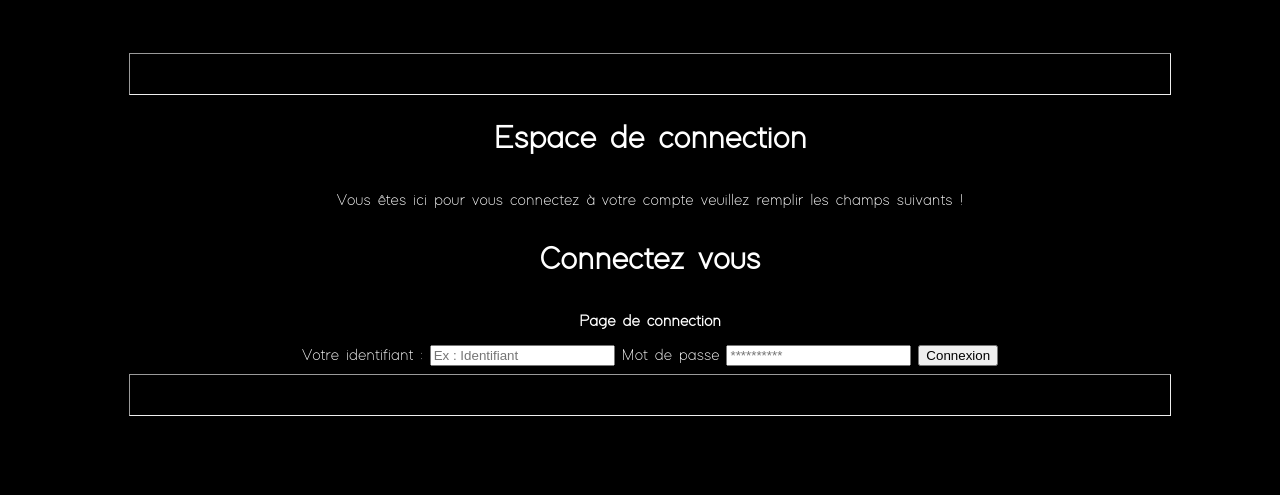
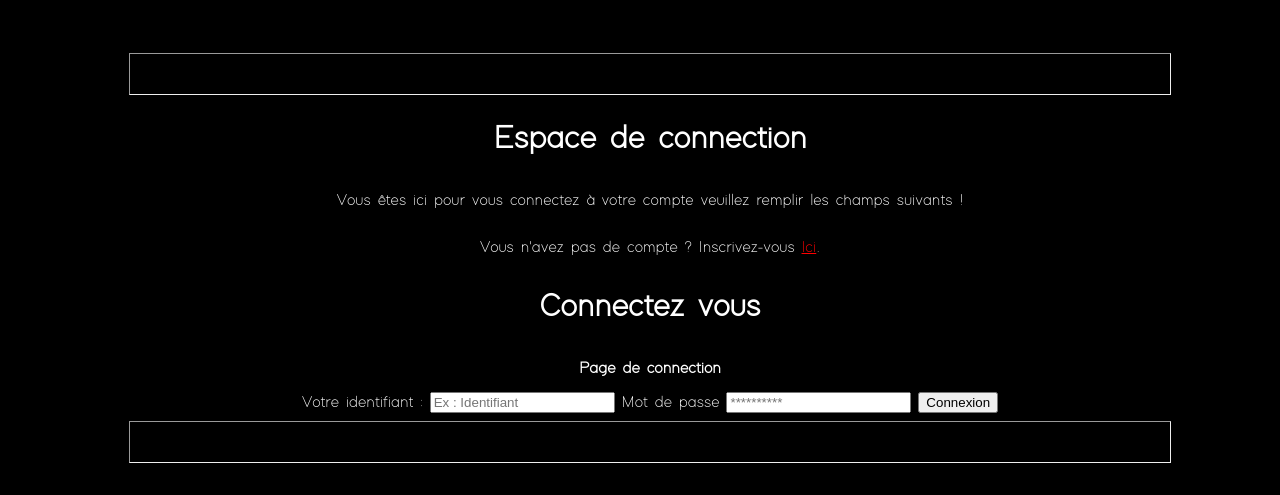
Before and after one commit to QuentinNEP/HackingSite, a PHP site: page /loginpage.php in a window 1280 px wide. Shown: the part 375-870 px from the top of the page. Run offline with PHP 8.4, Linux system fonts and the light colour scheme.

Commit message:
lien inscription dans loginpage si pas de compte

```diff
--- a/loginpage.php
+++ b/loginpage.php
@@ -27,6 +27,7 @@
 			<h1>Espace de connection</h1>
 			<?php  include('assets\backPHP\login_verif.php');   ?>
 				<p>Vous êtes ici pour vous connectez à votre compte veuillez remplir les champs suivants !</p>
+				<p>Vous n'avez pas de compte ? Inscrivez-vous <a href="registerpage.php" style="color: red;">Ici</a>.</p>
 					<h1>Connectez vous</h1>
         	<strong><p>Page de connection</p></strong>
            <form method="post" action="loginpage.php">
```
